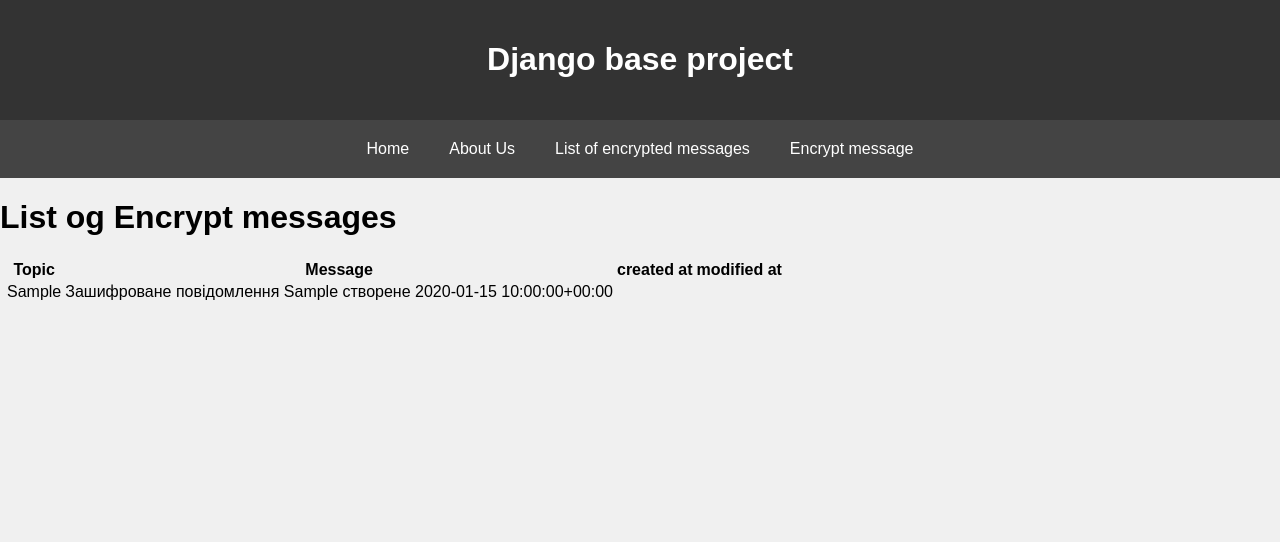
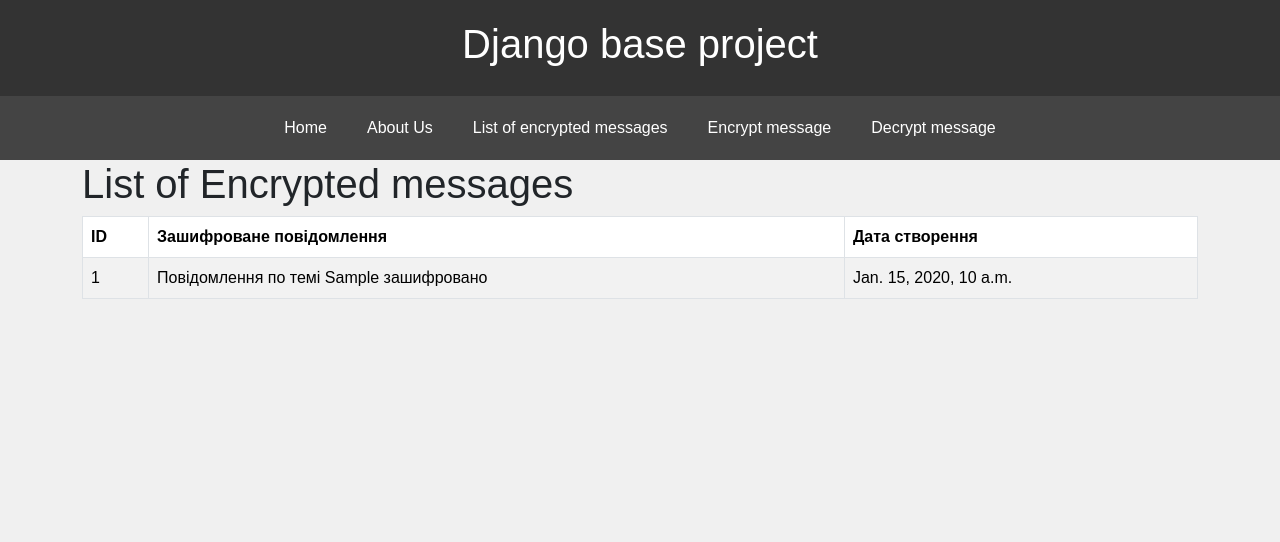
Before and after one commit to hillel-i-python-pro-i-2023-06-23/practice_5_room_1, a Django app: page /encrypting/encrypting_list/ in a window 1280 px wide. Shown: the top 542 px of the page. Run offline with Django 4.2, Linux system fonts and the light colour scheme; tables that the repository leaves empty hold one stand-in row (values such as "Sample post"); some libraries are stand-ins or nearby versions.

Commit message:
Кінець практичного заняття

```diff
--- a/apps/encrypting/admin.py
+++ b/apps/encrypting/admin.py
@@ -5,5 +5,5 @@
 
 @admin.register(EncryptedMessage)
 class EncryptedMessageAdmin(admin.ModelAdmin):
-    list_display = ("topic", "encrypted_message", "created_at")
+    list_display = ("id", "topic", "encrypted_message", "created_at")
     list_filter = ("topic", "encrypted_message", "created_at")
--- a/apps/encrypting/forms.py
+++ b/apps/encrypting/forms.py
@@ -4,3 +4,7 @@
 class EncryptForm(forms.Form):
     topic = forms.CharField(max_length=255)
     message = forms.CharField(widget=forms.Textarea)
+
+
+class DecryptForm(forms.Form):
+    encrypted_message_id = forms.IntegerField(label="Ідентифікатор зашифрованого повідомлення")
--- a/apps/encrypting/models/encrypting.py
+++ b/apps/encrypting/models/encrypting.py
@@ -3,25 +3,26 @@
 
 from apps.encrypting.services.encrypt_and_decrypt import (
     generate_rsa_pair_key,
-    encrypt_with_public_key,
-    #    decrypt_with_private_key,
+    load_private_key,
+    decrypt_with_private_key,
 )
 
 
 class PrivateKey(models.Model):
     private_key = models.BinaryField()
 
+    def get_private_key(self):
+        return load_private_key(self.private_key)
 
-@staticmethod
-def generate_and_save_private_key():
-    private_key, _ = generate_rsa_pair_key()
-    return PrivateKey.objects.create(
-        private_key=private_key.private_bytes(
+    @classmethod
+    def generate_and_save_private_key(cls):
+        private_key, _ = generate_rsa_pair_key()
+        private_key_bytes = private_key.private_bytes(
             encoding=serialization.Encoding.PEM,
             format=serialization.PrivateFormat.PKCS8,
             encryption_algorithm=serialization.NoEncryption(),
         )
-    )
+        return cls.objects.create(private_key=private_key_bytes)
 
 
 class EncryptedMessage(models.Model):
@@ -32,22 +33,12 @@
         PrivateKey, on_delete=models.CASCADE, related_name="encrypted_message", null=True
     )
 
+    def decrypt_message(self):
+        private_key = self.private_key.get_private_key()
+        decrypted_message = decrypt_with_private_key(private_key, self.encrypted_message)
+        return decrypted_message
+
     def __str__(self) -> str:
-        return f"Зашифроване повідомлення {self.topic} створене {self.created_at}"
+        return f"Повідомлення по темі {self.topic} зашифровано"
 
     __repr__ = __str__
-
-
-def create_encrypted_message(topic, message):
-    private_key_obj = PrivateKey.generate_and_save_private_key()
-    encrypted_message = encrypt_with_public_key(private_key_obj.private_key, message)
-
-    return EncryptedMessage.objects.create(
-        topic=topic, encrypted_message=encrypted_message, private_key=private_key_obj
-    )
-
-
-#    def decrypt(self):
-#        private_key = serialization.load_pem_private_key(self.private_key.private_key, password=None)
-
-# decrypted_message = decrypt_with_private_key(private_key, self.encrypted_message)
--- a/apps/encrypting/views.py
+++ b/apps/encrypting/views.py
@@ -1,13 +1,10 @@
 from django.shortcuts import render
 from django.views.generic import ListView
 
-from .forms import EncryptForm
-from .models import EncryptedMessage
+from .forms import EncryptForm, DecryptForm
+from .models import EncryptedMessage, PrivateKey
 from .services.encrypt_and_decrypt import (
-    generate_rsa_pair_key,
     encrypt_with_public_key,
-    load_private_key,
-    decrypt_with_private_key,
 )
 
 
@@ -18,16 +15,18 @@
             topic = form.cleaned_data["topic"]
             message = form.cleaned_data["message"]
 
-            private_key, public_key = generate_rsa_pair_key()
+            private_key_obj = PrivateKey.generate_and_save_private_key()
+
+            public_key = private_key_obj.get_private_key().public_key()
             encrypted_message = encrypt_with_public_key(public_key, message)
 
             encrypted_message_obj = EncryptedMessage.objects.create(
                 topic=topic,
                 encrypted_message=encrypted_message,
+                private_key=private_key_obj,
             )
 
-            encrypted_display_message = str(encrypted_message_obj)
-            return render(request, "encrypting/encrypted.html", {"encrypted_message": encrypted_display_message})
+            return render(request, "encrypting/encrypted.html", {"encrypted_message": encrypted_message_obj})
     else:
         form = EncryptForm()
 
@@ -36,13 +35,20 @@
 
 def decrypt_message(request):
     if request.method == "POST":
-        encrypted_message = request.POST["encrypted_message"]
-        loaded_private_key = load_private_key("private_key.pem")
-        decrypted_message = decrypt_with_private_key(loaded_private_key, encrypted_message)
+        form = DecryptForm(request.POST)
+        if form.is_valid():
+            encrypted_message_id = request.POST["encrypted_message_id"]
+            try:
+                encrypted_message_obj = EncryptedMessage.objects.get(id=encrypted_message_id)
+                decrypted_message = encrypted_message_obj.decrypt_message()
+                return render(request, "encrypting/decrypted.html", {"decrypted_message": decrypted_message})
+            except EncryptedMessage.DoesNotExist:
+                form.add_error("encrypted_message_id", "Повідомлення з вказаним ідентифікатором не існує")
+    else:
+        form = DecryptForm()
 
-        return render(request, "encrypting/decrypted.html", {"decrypted_message": decrypted_message})
-
-    return render(request, "encrypting/decrypt.html")
+    encrypted_messages = EncryptedMessage.objects.all()
+    return render(request, "encrypting/decrypt.html", {"form": form, "encrypted_messages": encrypted_messages})
 
 
 class MessageListView(ListView):
--- a/apps/templates/_helpers/_base.html
+++ b/apps/templates/_helpers/_base.html
@@ -13,6 +13,8 @@
             | Ancient©
         {% endblock %}
     </title>
+    {% load bootstrap5 %}
+    {% bootstrap_css %}
     <style>
         body {
             font-family: Arial, sans-serif;
--- a/apps/templates/_helpers/_header.html
+++ b/apps/templates/_helpers/_header.html
@@ -7,4 +7,5 @@
     <a href="{% url 'base:about' %}"> About Us </a>
     <a href="{% url 'encrypting:encrypting_list' %}"> List of encrypted messages </a>
     <a href="{% url 'encrypting:encrypt' %}"> Encrypt message</a>
+    <a href="{% url 'encrypting:decrypt' %}"> Decrypt message</a>
 </nav>
--- a/apps/templates/encrypting/_encrypting_base.html
+++ b/apps/templates/encrypting/_encrypting_base.html
@@ -1,18 +1,18 @@
-<table class="table table-striped">
-    <thead>
-    <tr>
-        <th scope="col"></th>
-        <th>Topic</th>
-        <th>Message</th>
-        <th>created at</th>
-        <th>modified at</th>
-    </tr>
+<table class="table table-bordered table-striped">
+    <thead class="thead-dark">
+        <tr>
+            <th scope="col">ID</th>
+            <th scope="col">Зашифроване повідомлення</th>
+            <th scope="col">Дата створення</th>
+        </tr>
     </thead>
-    {% for message in object_list %}
+    <tbody>
+        {% for message in object_list %}
         <tr>
-            <th scope="row"></th>
-            <td>{{ message.topic }}</td>
-            <td>{{ message}}</td>
+            <td>{{ message.id }}</td>
+            <td>{{ message }}</td>
+            <td>{{ message.created_at }}</td>
         </tr>
-    {% endfor %}
+        {% endfor %}
+    </tbody>
 </table>
--- a/apps/templates/encrypting/encryptedmessage_list.html
+++ b/apps/templates/encrypting/encryptedmessage_list.html
@@ -3,7 +3,7 @@
 <div>
 {% block content %}
 
-        <h1> List og Encrypt messages </h1>
+        <h1> List of Encrypted messages </h1>
 
     {% include "encrypting/_encrypting_base.html" with encrypting_list=object_list %}
 {% endblock %}
--- a/core/settings.py
+++ b/core/settings.py
@@ -48,7 +48,7 @@
     "apps.encrypting",
 ]
 
-THIRD_PARTY_APPS = []
+THIRD_PARTY_APPS = ["bootstrap5"]
 
 INSTALLED_APPS = DJANGO_APPS + LOCAL_APPS + THIRD_PARTY_APPS
 
--- a/requirements.txt
+++ b/requirements.txt
@@ -1,3 +1,5 @@
+#Bootstrap
+django-bootstrap-v5==1.0.11
 # Core for web.
 django==4.2.4
 # For generate data
```
Also changed, not shown: apps/encrypting/services/encrypt_and_decrypt.py (+5 -18 lines), apps/templates/encrypting/decrypt.html (+20 -5 lines), apps/templates/encrypting/decrypted.html (+1 -10 lines), apps/encrypting/migrations/0001_initial.py, apps/encrypting/migrations/0002_remove_privatekey_user_id_and_more.py (deleted), 1 other file.
